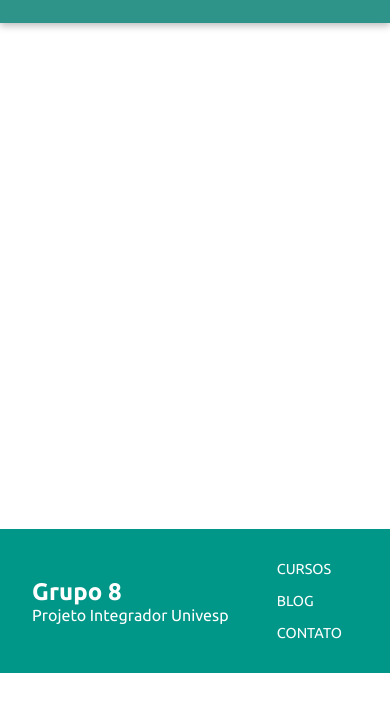
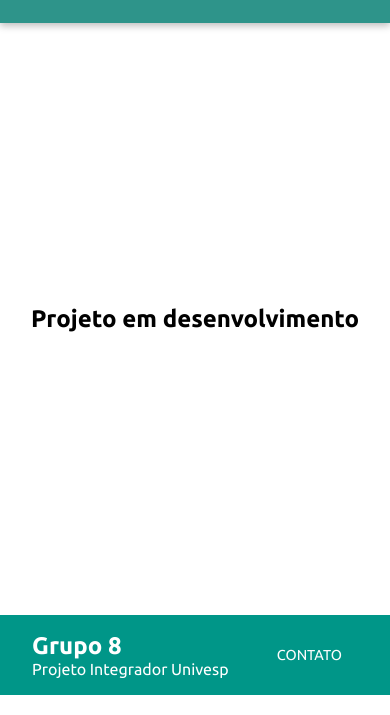
Before and after one commit to welton1995/projetointegrador, a plain HTML site: page index.html in a window 390 px wide. Shown: the part 129-844 px from the top of the page. Drawn offline with Linux system fonts and the light colour scheme.

Commit message:
Add files via upload

```diff
--- a/css/style.css
+++ b/css/style.css
@@ -16,7 +16,7 @@ header {
 
 main {
   width: 100vw;
-  height: 55vh;
+  height: 62.7vh;
 }
 
 .logo {
@@ -64,12 +64,10 @@ main {
   align-items: center;
 }
 
-
-
 @media (max-width: 480px) {
   main {
     width: 100vw;
-    height: 60vh;
+    height: 70.2vh;
   }
 }
 
--- a/index.html
+++ b/index.html
@@ -20,13 +20,16 @@
 
         <nav>
             <ul>
-                <li><a href="#">Home</a></li>
                 <li><a href="#">Sobre</a></li>
                 <li><a href="#">contato</a></li>
             </ul>
         </nav>
     </header>
     <main>
+
+        <div class="container">
+            <h2>Projeto em desenvolvimento</h2>
+        </div>
 
     </main>
 
@@ -42,8 +45,6 @@
         <div class="footer-menus">
             <nav>
                 <ul>
-                    <li><a href="./cursos.html">cursos</a></li>
-                    <li><a href="./blog.html">blog</a></li>
                     <li><a href="./contato.html">contato</a></li>
                 </ul>
             </nav>
```
